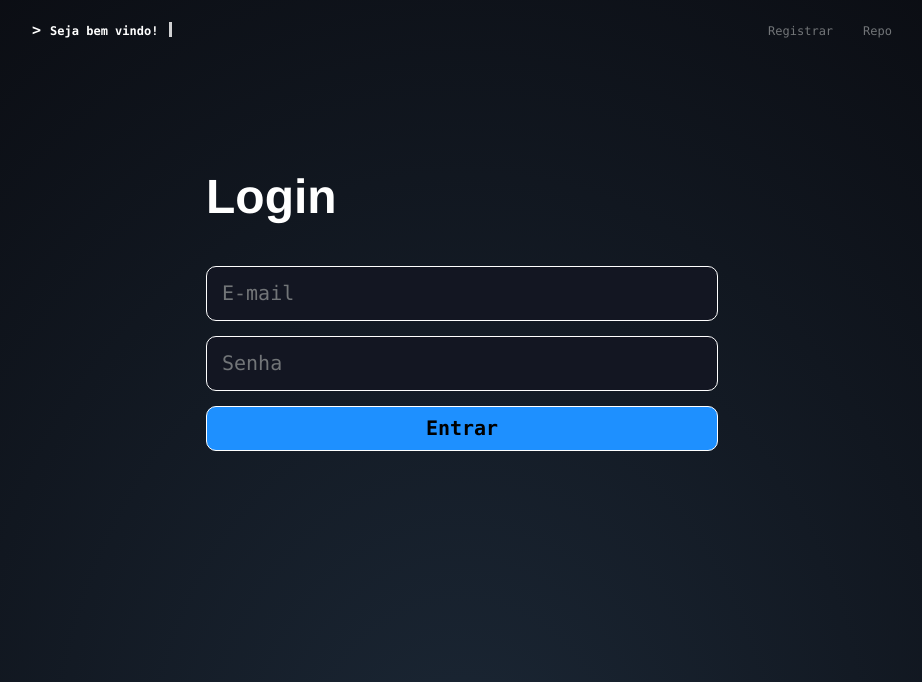
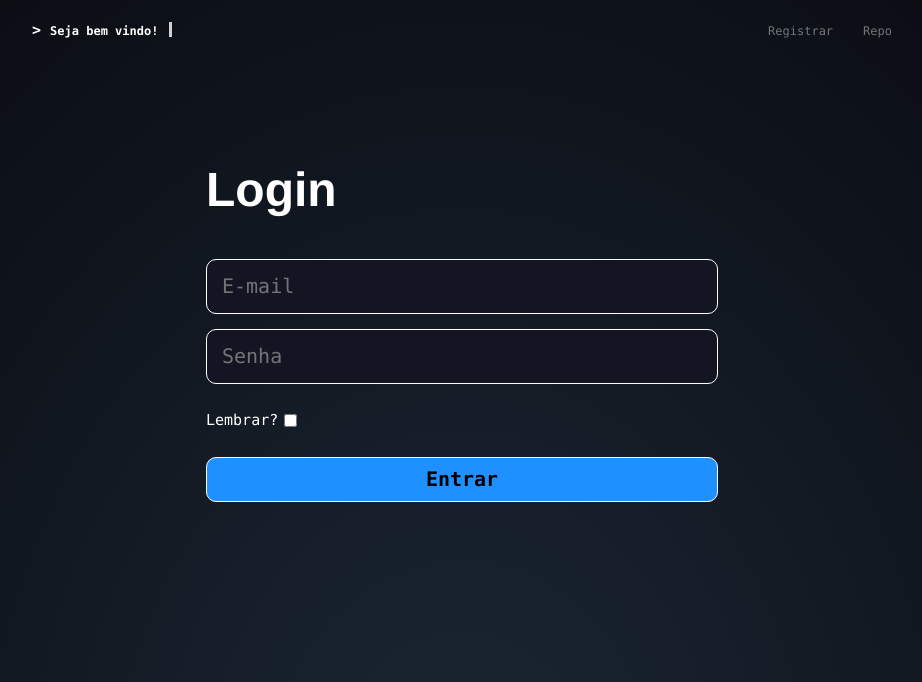
Before and after one commit to QueirozT/Lista-de-tarefas, a Flask app: page /auth/login in a window 1280 px wide. Shown: the top 682 px of the page, without its empty margins (178-1100 px from the left). Run offline with Flask 3, Linux system fonts and the light colour scheme.

Commit message:
Atualizando o template de elogin
Adicionei a sessão lembrar para que o usuário decida se quer que o navegador persista seus dados.

```diff
--- a/resources/static/css/form.css
+++ b/resources/static/css/form.css
@@ -64,6 +64,15 @@ form#tela-login input#submit:focus {
     cursor: pointer;
 }
 
+.lembrar {
+    display: inline-flex;
+    align-items: center;
+    gap: 6px;
+}
+.lembrar > label, .lembrar > input:hover {
+    cursor: pointer;
+}
+
 
 @media (max-width: 1400px) {
     main {
--- a/resources/template/login.html
+++ b/resources/template/login.html
@@ -15,6 +15,10 @@
         {% for error in form.password.errors %}
             <span style="color: red;">{{ error }}</span>
         {% endfor %}
+        <div class="lembrar">
+            {{ form.remember_me.label(for="remember_me") }}
+            {{ form.remember_me() }}
+        </div>
         <!-- <input id="submit" type="submit" value="Entrar"> -->
         {{ form.submit(id='submit') }}
     </form>
```
